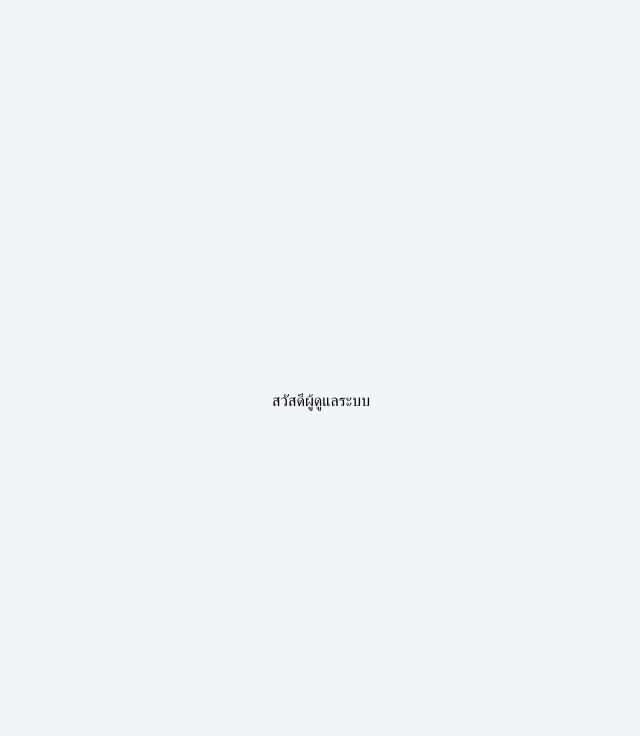
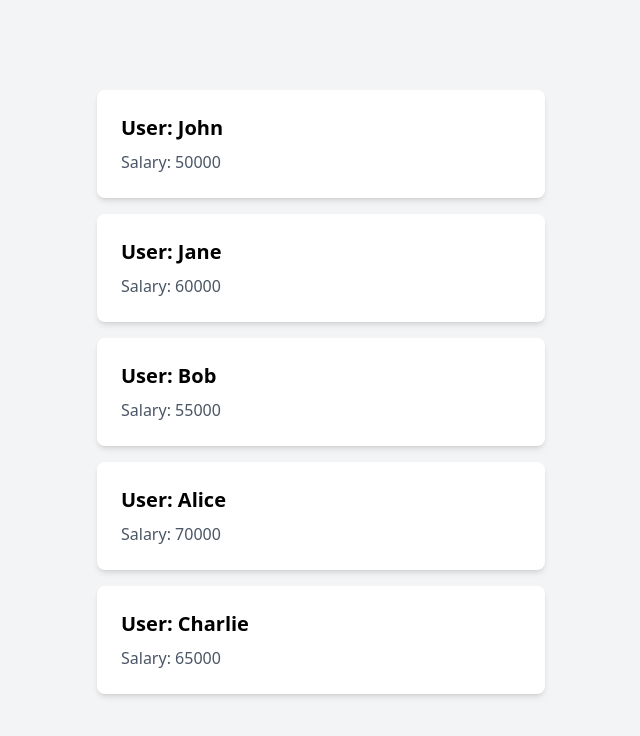
Before and after one commit to chanphiw/learn-angular20, an Angular app: page / in a window 1280 px wide. Shown: the top 736 px of the page, without its empty margins (319-959 px from the left). Built offline with nearby package versions, Linux system fonts and the light colour scheme.

Commit message:
for loop

```diff
--- a/src/app/app.html
+++ b/src/app/app.html
@@ -1,11 +1,9 @@
 <div class="flex flex-col items-center justify-center min-h-screen bg-gray-100">
-  @if(userPermission === 'admin'){
-  <h1>สวัสดีผู้ดูแลระบบ</h1>
-  }@else if (userPermission === 'manager') {
-  <h1>สวัสดีผู้จัดการ</h1>
-  }@else if (userPermission === 'customer') {
-  <h1>สวัสดีลูกค้า</h1>
-  }@else {
-  <h1>กรุณาสมัครใช้งานระบบบ</h1>
+  @for(user of data; track user.id) {
+  <div class="bg-white shadow-md rounded-lg p-6 mb-4 w-full max-w-md">
+    <h2 class="text-xl font-semibold mb-2">User: {{ user.name }}</h2>
+    <p class="text-gray-600">Salary: {{ user.salary }}</p>
+  </div>
   }
+
 </div>
--- a/src/app/app.ts
+++ b/src/app/app.ts
@@ -9,6 +9,12 @@ import { Component, signal } from '@angular/core';
 })
 export class App {
 
- userPermission = "admin";
+data = [
+  { id: 1, name: 'John', salary: 50000 },
+  { id: 2, name: 'Jane', salary: 60000 },
+  { id: 3, name: 'Bob', salary: 55000 },
+  { id: 4, name: 'Alice', salary: 70000 },
+  { id: 5, name: 'Charlie', salary: 65000 }
+]
 
 }
```
